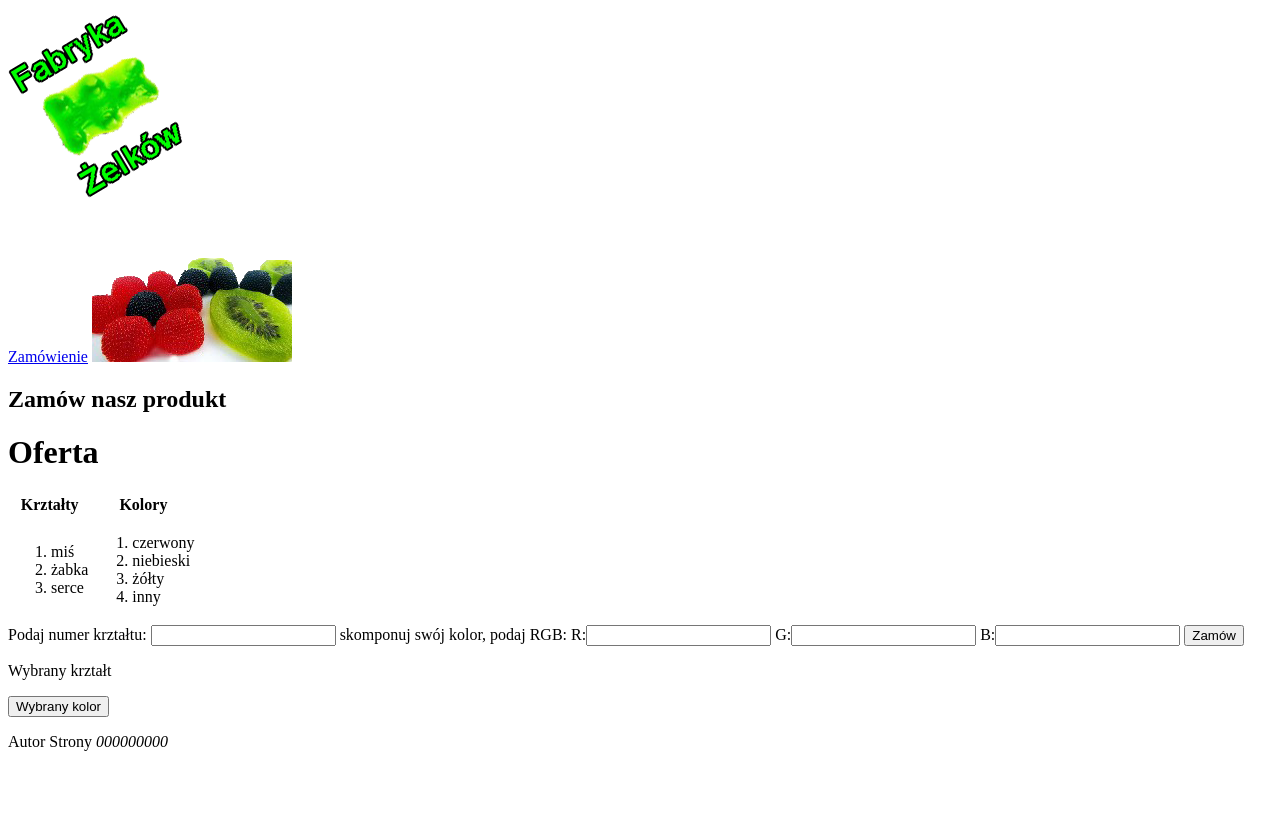
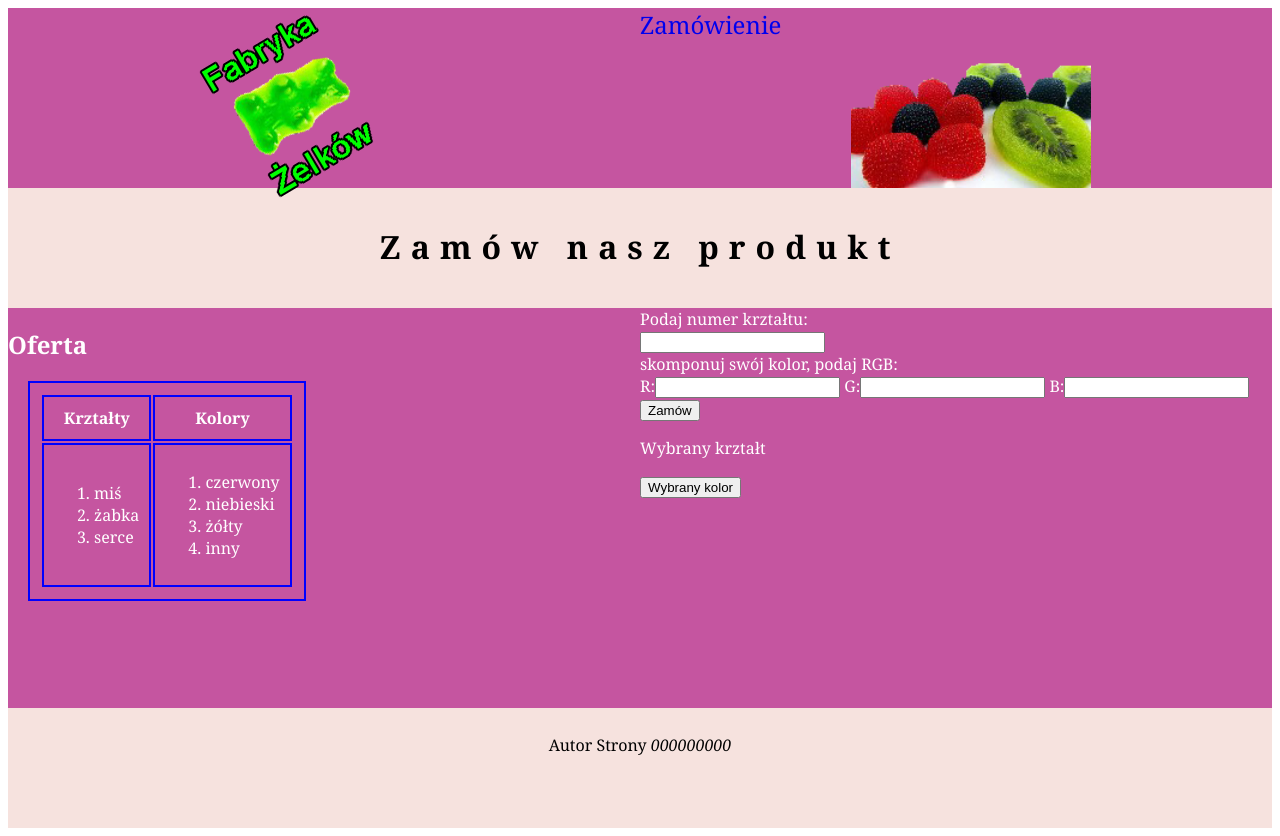
Before and after one commit to tutak1i20/PAI-23-24, a plain HTML site: page zadanie zelki/zamowienie.html in a window 1280 px wide. Before the commit the page ends 800 px from the top, so only its background shows below. Drawn offline with Linux system fonts and the light colour scheme.

Commit message:
Add files via upload

```diff
--- /dev/null
+++ b/zadanie zelki/main.js
@@ -0,0 +1,5 @@
+// Skrypt
+// Wymagania dotyczące skryptu:
+// – wykonywany po stronie przeglądarki, wywoływany przyciskiem „Zamów”
+// – skrypt sprawdza wprowadzony numer kształtu i wypisuje w akapicie poniżej przycisku „Zamów” tekst „Zamówiłeś żelka: ”, a dalej w zależności od wprowadzonej wartości: 1 – „miś”, 2 – „żabka”, 3 – „serce”, inny – „inny kształt”, np. „Zamówiłeś żelka: miś”
+// – następnie skrypt sprawdza wartości RGB, a następnie zmienia kolor tła przycisku „Wybrany kolor” na kolor odpowiadający podanej wartości RGB
--- a/zadanie zelki/styl9.css
+++ b/zadanie zelki/styl9.css
@@ -0,0 +1,57 @@
+body {
+  font-family: Georgia, "Times New Roman", Times, serif;
+}
+
+article {
+  background-color: rgb(197, 85, 160);
+  text-align: center;
+  width: 50%;
+  height: 180px;
+}
+header {
+  background-color: rgb(246, 226, 222);
+  text-align: center;
+  height: 100px;
+  padding: 10px;
+}
+footer {
+  background-color: rgb(246, 226, 222);
+  text-align: center;
+  height: 100px;
+  padding: 10px;
+}
+#gora {
+  display: flex;
+}
+#dol {
+  display: flex;
+  background-color: rgb(197, 85, 160);
+  color: #fff;
+  height: 400px;
+}
+main {
+  width: 50%;
+}
+aside {
+  width: 50%;
+}
+#sugar {
+  display: flex;
+}
+a {
+  text-decoration: none;
+  font-size: 150%;
+  padding-bottom: 120px;
+  padding-right: 70px;
+}
+table,
+td,
+th {
+  border: solid 2px blue;
+  margin: 20px;
+  padding: 10px;
+}
+h2 {
+  font-size: 200%;
+  letter-spacing: 10px;
+}
--- a/zadanie zelki/zamowienie.html
+++ b/zadanie zelki/zamowienie.html
@@ -1,27 +1,27 @@
 <!DOCTYPE html>
 <html lang="en">
-
   <head>
-    <meta charset="UTF-8">
+    <meta charset="UTF-8" />
     <title>Fabryka żelków</title>
-    <link rel="stylesheet" href="styl9.css">
+    <link rel="stylesheet" href="styl9.css" />
   </head>
 
   <body>
+    <section id="gora">
+      <article id="logo">
+        <a href="index.html">
+          <img src="logo.png" alt="logo" />
+        </a>
+      </article>
+      <article id="sugar">
+        <a href="zamowienie.html">Zamówienie</a>
+        <img src="cukierki1.png" alt="cukierki1" />
+      </article>
+    </section>
     <header>
-        <section>
-            <a href="index.html">
-                <img src="logo.png" alt="logo">
-            </a>
-        </section>
-        <article>
-            <a href="zamowienie.html">Zamówienie</a>
-            <img src="cukierki1.png" alt="cukierki1">
-        </article>
-        <baner>
       <h2>Zamów nasz produkt</h2>
-        </baner>
     </header>
+    <section id="dol">
       <main>
         <h1>Oferta</h1>
         <table>
@@ -50,24 +50,23 @@
       </main>
       <aside>
         <form action="">
-            Podaj numer krztałtu:
-            <label for="krztalt">
-                <input type="number" id="krztalt">
+          Podaj numer krztałtu: <br />
+          <label for="krztalt"> <input type="number" id="krztalt" /> </label
+          ><br />
+          skomponuj swój kolor, podaj RGB: <br />
+          <label for="kolor">
+            R:<input type="number" id="R" /> G:<input type="number" id="G" />
+            B:<input type="number" id="B" />
           </label>
-            skomponuj swój kolor, podaj RGB:
-            <label for="kolor">
-                R:<input type="number" id="R">
-                G:<input type="number" id="G">
-                B:<input type="number" id="B">
-            </label>
+          <br />
           <button>Zamów</button>
           <p>Wybrany krztałt</p>
           <button>Wybrany kolor</button>
         </form>
       </aside>
+    </section>
     <footer>
       <p>Autor Strony <i>000000000</i></p>
     </footer>
   </body>
-
 </html>
```
Also changed, not shown: zadanie zelki/index.html (+16 -16 lines). Lines whose indentation alone changed are shown as unchanged.
